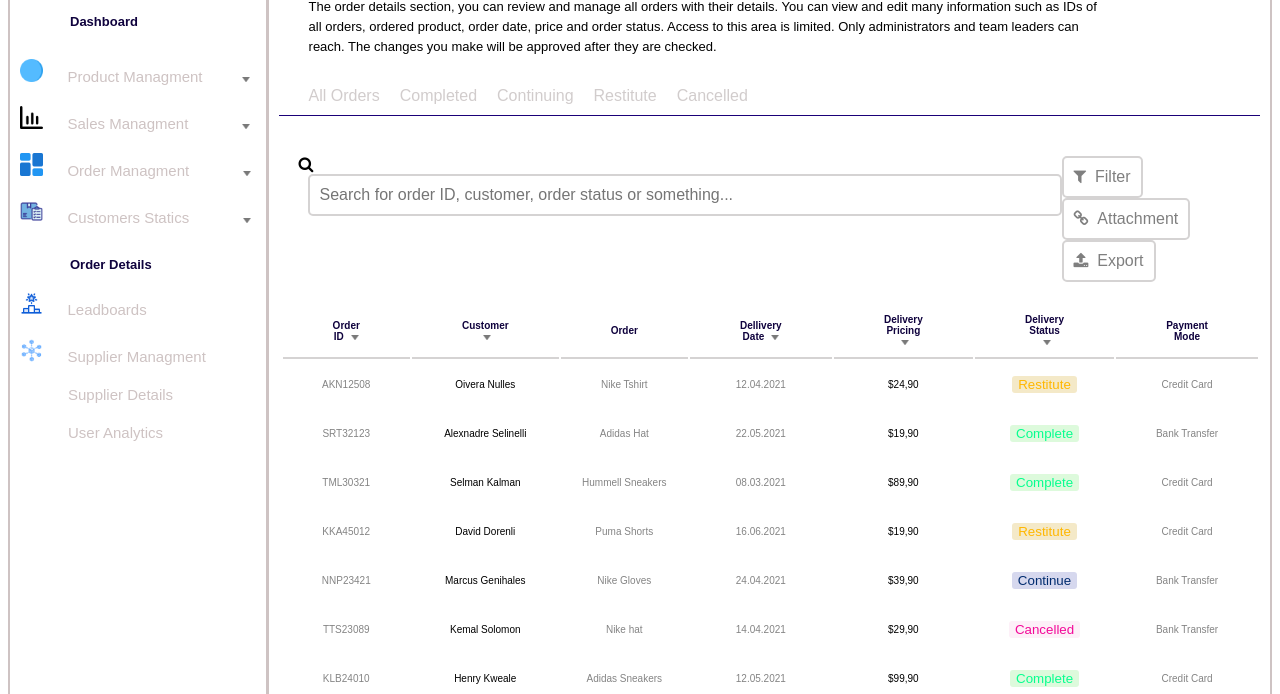
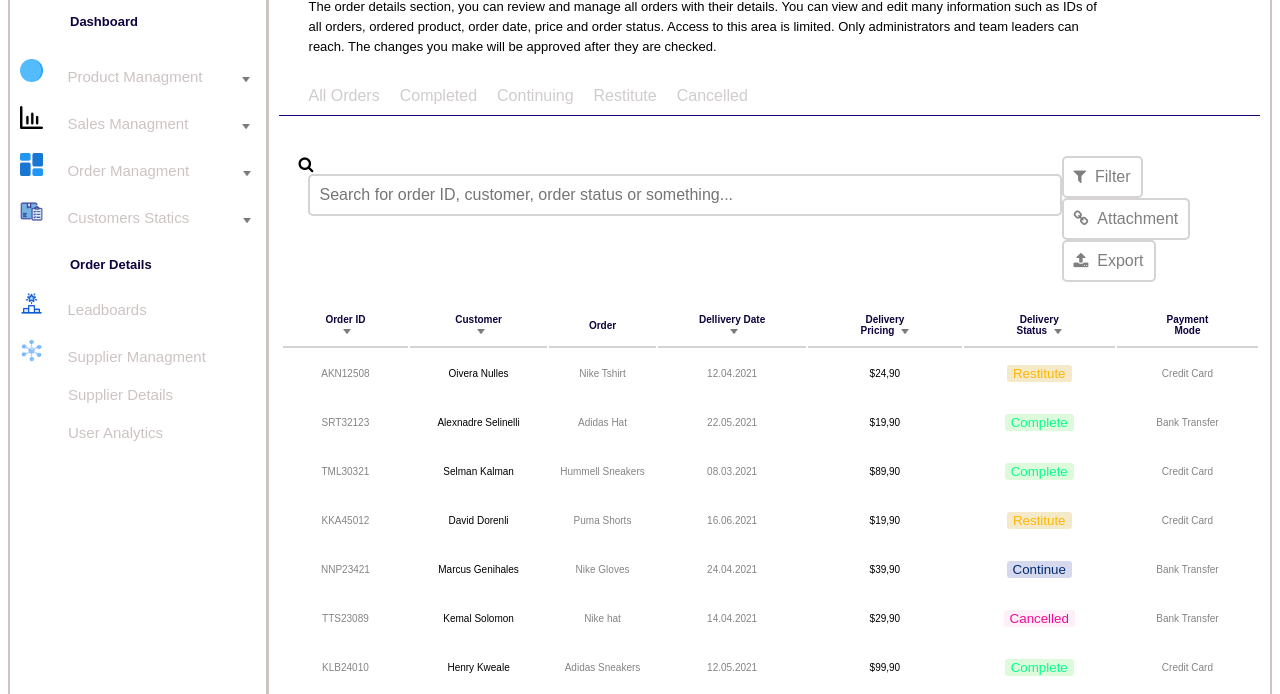
Before and after one commit to kk-1811/training-day-4-5, a plain HTML site: page index.html in a window 1280 px wide. Shown: the part 106-800 px from the top of the page. Drawn offline with Linux system fonts and the light colour scheme.

Commit message:
Update styles.css

```diff
--- a/styles.css
+++ b/styles.css
@@ -449,7 +449,7 @@ table{
 
 .table th{
   color: rgb(15, 2, 61);
-  padding: 0px 50px 10px 50px;
+  padding: 0px 40px 10px 40px;
   border-bottom: 2px solid rgb(213, 211, 211);
   text-align: center;
 }
```
